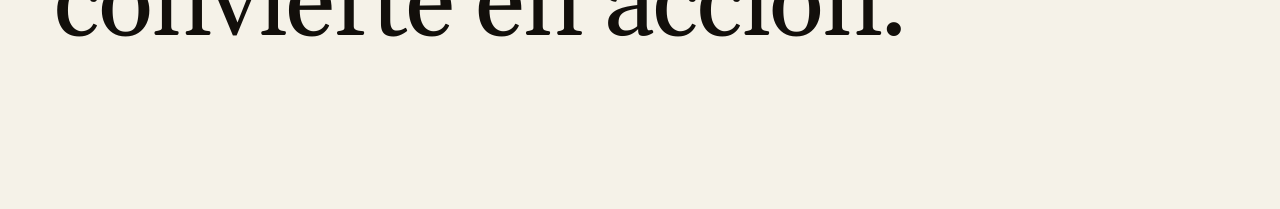
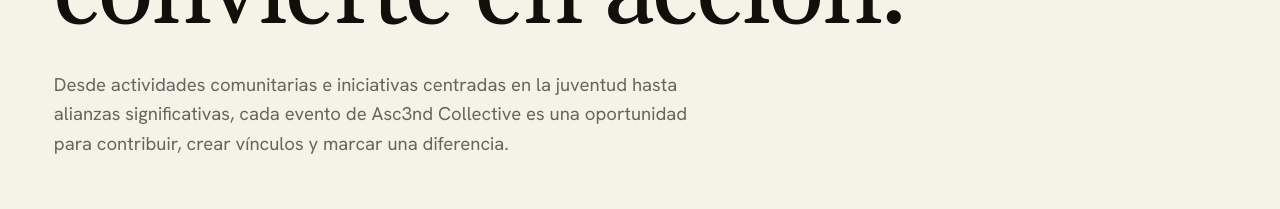
Before and after one commit to executiveusa/asc3nd-brand-site, a Next.js app: page /es/eventos in a window 1280 px wide. Shown: the part 363-572 px from the top of the page. Built offline with nearby package versions, Linux system fonts and the light colour scheme; no server answers.

Commit message:
Complete Spanish-language parity for approved client copy

```diff
--- a/app/es/eventos/page.tsx
+++ b/app/es/eventos/page.tsx
@@ -30,6 +30,7 @@ export default function EventosPage() {
       <section className="events-hero shell">
         <p className="eyebrow">{t.eyebrow}</p>
         <h1>{t.title}</h1>
+        <p>{t.intro}</p>
       </section>
 
       <section className="events-list shell" aria-label={t.listLabel}>
```
